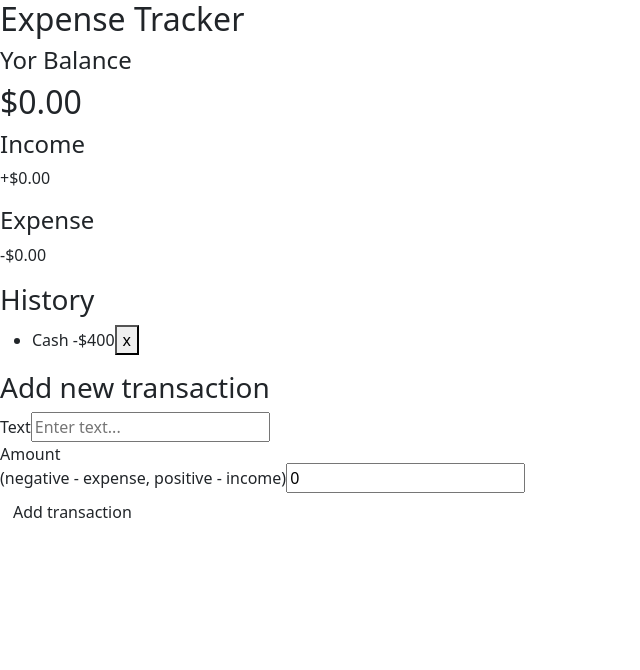
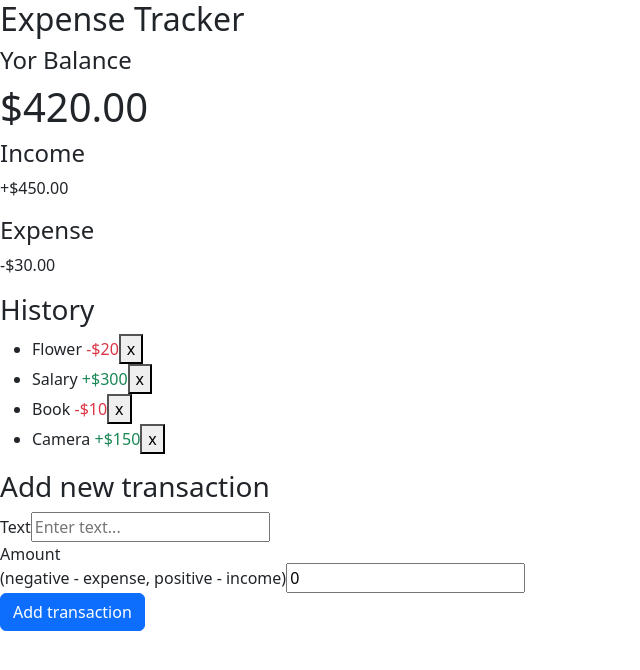
Before and after one commit to ArmandLord/disrupcion-challenge, a React (Vite) app: page / in a window 1280 px wide. Shown: the top 670 px of the page, without its empty margins (0-640 px from the left). Built offline with nearby package versions, Linux system fonts and the light colour scheme.

Commit message:
imp: add context api for expense-t

```diff
--- a/src/App.tsx
+++ b/src/App.tsx
@@ -5,16 +5,17 @@ import {
   TransactionList,
   AddTransaction,
 } from "./components";
+import { GlobalProvider } from "./context/GlobalState";
 
 const App = () => {
   return (
-    <>
+    <GlobalProvider>
       <Header />
       <Balance />
       <IncomeExpenses />
       <TransactionList />
       <AddTransaction />
-    </>
+    </GlobalProvider>
   );
 };
 
--- a/src/components/AddTransaction.tsx
+++ b/src/components/AddTransaction.tsx
@@ -1,12 +1,28 @@
-import { useState } from "react";
+import { useState, useContext } from "react";
+import { GlobalContext } from "../context/GlobalState";
 
 export const AddTransaction = () => {
+  const { addTransaction } = useContext(GlobalContext);
   const [text, setText] = useState("");
   const [amount, setAmount] = useState(0);
+
+  const onSubmit = (event: React.FormEvent<HTMLFormElement>) => {
+    event.preventDefault();
+    const newTransaction = {
+      id: Math.floor(Math.random() * 100000000),
+      text,
+      amount: +amount,
+    };
+    addTransaction(newTransaction);
+    // limpia los campos
+    setText("");
+    setAmount(0);
+  };
+
   return (
     <div>
       <h3>Add new transaction</h3>
-      <form>
+      <form onSubmit={onSubmit}>
         <div>
           <label htmlFor="text">Text</label>
           <input
@@ -28,7 +44,7 @@ export const AddTransaction = () => {
             onChange={(event) => setAmount(+event.target.value)}
           />
         </div>
-        <button className="btn">Add transaction</button>
+        <button className="btn btn-primary">Add transaction</button>
       </form>
     </div>
   );
--- a/src/components/Balance.tsx
+++ b/src/components/Balance.tsx
@@ -1,8 +1,15 @@
+import { useContext } from "react";
+import { GlobalContext } from "../context/GlobalState";
+
 export const Balance = () => {
+  const { transactions } = useContext(GlobalContext);
+  const amounts = transactions.map((transaction) => transaction.amount);
+  const total = amounts.reduce((acc, item) => (acc += item), 0).toFixed(2);
+
   return (
     <>
       <h4>Yor Balance</h4>
-      <h2>$0.00</h2>
+      <h1>${total}</h1>
     </>
   );
 };
--- a/src/components/IncomeExpenses.tsx
+++ b/src/components/IncomeExpenses.tsx
@@ -1,13 +1,28 @@
+import { useContext } from "react";
+import { GlobalContext } from "../context/GlobalState";
+
 export const IncomeExpenses = () => {
+  const { transactions } = useContext(GlobalContext);
+
+  const amounts = transactions.map((transaction) => transaction.amount);
+  const income = amounts
+    .filter((item) => item > 0)
+    .reduce((acc, item) => (acc += item), 0)
+    .toFixed(2);
+  const expense = (
+    amounts.filter((item) => item < 0).reduce((acc, item) => (acc += item), 0) *
+    -1
+  ).toFixed(2);
+
   return (
     <div>
       <div>
         <h4>Income</h4>
-        <p>+$0.00</p>
+        <p>+${income}</p>
       </div>
       <div>
         <h4>Expense</h4>
-        <p>-$0.00</p>
+        <p>-${expense}</p>
       </div>
     </div>
   );
--- /dev/null
+++ b/src/components/Transaction.tsx
@@ -0,0 +1,28 @@
+import { FC, useContext } from "react";
+import { GlobalContext } from "../context/GlobalState";
+
+interface Props {
+  transaction: {
+    id: number;
+    text: string;
+    amount: number;
+  };
+}
+
+export const Transaction: FC<Props> = ({ transaction }) => {
+  const { deleteTransaction } = useContext(GlobalContext);
+  const { text, amount } = transaction;
+  const sing: string = amount < 0 ? "-" : "+";
+  return (
+    <li>
+      {text}{" "}
+      <span
+        //   que sea rojo si es negativo o verde si es positivo usando bootstrap
+        className={amount < 0 ? "text-danger" : "text-success"}
+      >
+        {sing}${Math.abs(amount)}
+      </span>
+      <button onClick={() => deleteTransaction(transaction.id)}>x</button>
+    </li>
+  );
+};
--- a/src/components/TransactionList.tsx
+++ b/src/components/TransactionList.tsx
@@ -1,12 +1,17 @@
+import { useContext } from "react";
+import { GlobalContext } from "../context/GlobalState";
+import { Transaction } from "./Transaction";
+
 export const TransactionList = () => {
+  const { transactions } = useContext(GlobalContext);
+
   return (
     <div>
       <h3>History</h3>
       <ul>
-        <li>
-          Cash <span>-$400</span>
-          <button>x</button>
-        </li>
+        {transactions.map((transaction) => (
+          <Transaction key={transaction.id} transaction={transaction} />
+        ))}
       </ul>
     </div>
   );
--- a/src/components/index.ts
+++ b/src/components/index.ts
@@ -2,4 +2,5 @@ export { AddTransaction } from "./AddTransaction";
 export { Balance } from "./Balance";
 export { Header } from "./Header";
 export { IncomeExpenses } from "./IncomeExpenses";
+export { Transaction } from "./Transaction";
 export { TransactionList } from "./TransactionList";
--- /dev/null
+++ b/src/context/AppReducer.ts
@@ -0,0 +1,25 @@
+import { TransactionInterface } from "./GlobalState";
+
+interface PropsReducer {
+  payload: any;
+  type: string;
+}
+
+export const AppReducer = (state: any, { payload, type }: PropsReducer) => {
+  switch (type) {
+    case "DELETE_TRANSACTION":
+      return {
+        ...state,
+        transactions: state.transactions.filter(
+          (transaction: TransactionInterface) => transaction.id !== payload
+        ),
+      };
+    case "ADD_TRANSACTION":
+      return {
+        ...state,
+        transactions: [payload, ...state.transactions],
+      };
+    default:
+      return state;
+  }
+};
--- /dev/null
+++ b/src/context/GlobalState.tsx
@@ -0,0 +1,63 @@
+import { createContext, useReducer, PropsWithChildren } from "react";
+import { AppReducer } from "./AppReducer";
+
+export interface TransactionInterface {
+  id: number;
+  text: string;
+  amount: number;
+}
+
+interface TypeInitialState {
+  transactions: TransactionInterface[];
+}
+
+// Initial State
+const initialState: TypeInitialState = {
+  transactions: [
+    { id: 1, text: "Flower", amount: -20 },
+    { id: 2, text: "Salary", amount: 300 },
+    { id: 3, text: "Book", amount: -10 },
+    { id: 4, text: "Camera", amount: 150 },
+  ],
+};
+
+interface TypeGlobalContext {
+  transactions: TransactionInterface[];
+  deleteTransaction: (id: number) => void;
+  addTransaction: (transaction: TransactionInterface) => void;
+}
+
+// Create context
+export const GlobalContext = createContext({} as TypeGlobalContext);
+
+// Provider component
+export const GlobalProvider = ({ children }: PropsWithChildren) => {
+  const [state, dispatch] = useReducer(AppReducer, initialState);
+
+  // Actions
+  function deleteTransaction(id: number) {
+    dispatch({
+      type: "DELETE_TRANSACTION",
+      payload: id,
+    });
+  }
+
+  function addTransaction(transaction: TransactionInterface) {
+    dispatch({
+      type: "ADD_TRANSACTION",
+      payload: transaction,
+    });
+  }
+
+  return (
+    <GlobalContext.Provider
+      value={{
+        transactions: state.transactions,
+        deleteTransaction,
+        addTransaction,
+      }}
+    >
+      {children}
+    </GlobalContext.Provider>
+  );
+};
```
